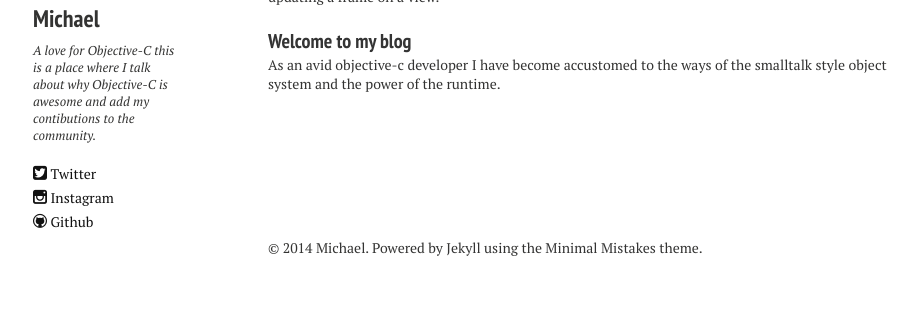
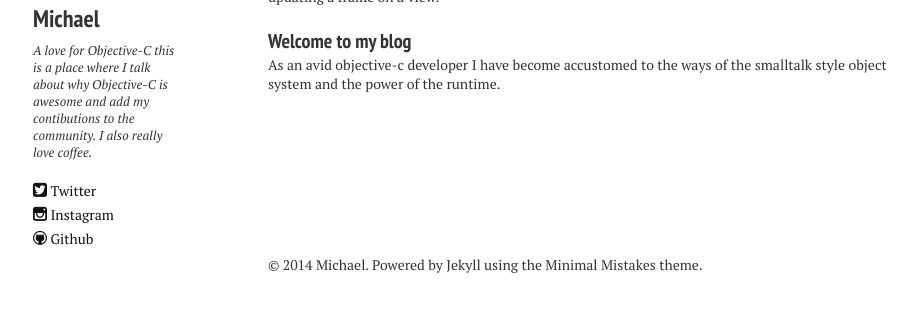
Before and after one commit to cdomingo/7imbrook.github.io, a Jekyll site: the page built from index.md, in a window 1280 px wide, cut to the strip 579-902 px from the top of the page. Shown: the top 312 px of the strip, without its empty margins (52-970 px from the left). Built offline with Jekyll 4.4.1, drawn with Linux system fonts in a browser that asks for light colours; nearby versions of some CDN libraries; Markdown is read by kramdown in place of the engine named in the settings.

Commit message:
Coffee anyone?

```diff
--- a/_config.yml
+++ b/_config.yml
@@ -6,7 +6,7 @@ description:      Where I talk about why objective-c is awesome and add my conti
 owner:
   name:           Michael
   avatar:         http://s.gravatar.com/avatar/86fd22cac0b6714252b9246cd5e03e0a?s=200
-  bio:            "A love for Objective-C this is a place where I talk about why Objective-C is awesome and add my contibutions to the community."
+  bio:            "A love for Objective-C this is a place where I talk about why Objective-C is awesome and add my contibutions to the community. I also really love coffee."
   email:          timbrook480@gmail.com
   # Social networking links are used in author-bio sidebar. Update and remove as you like.
   twitter: 7imbrook
```
